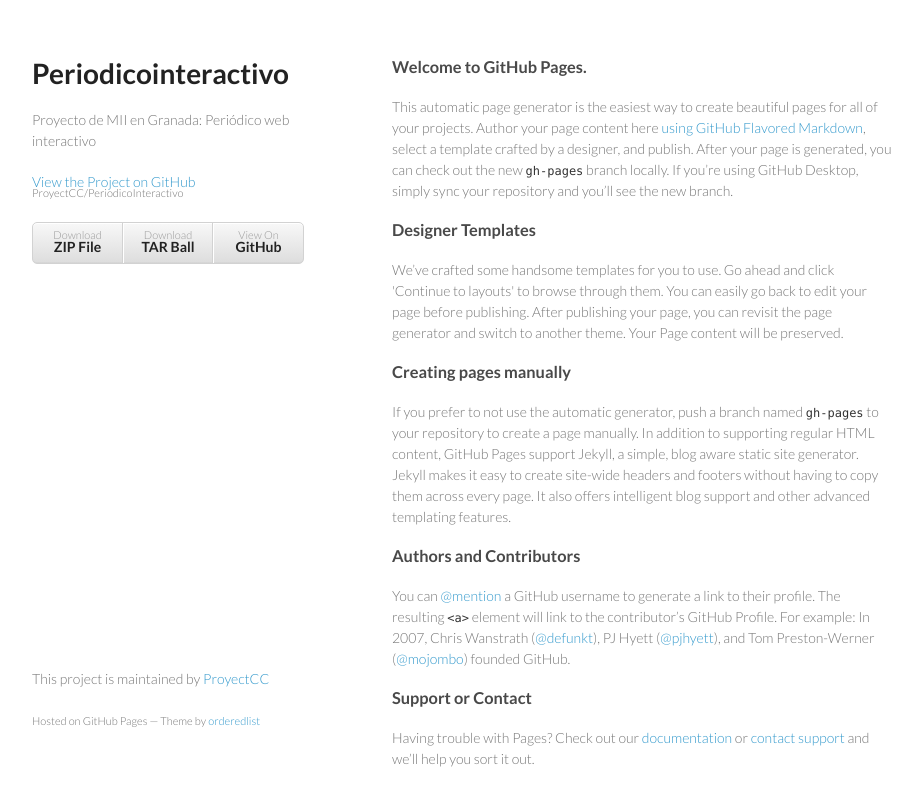
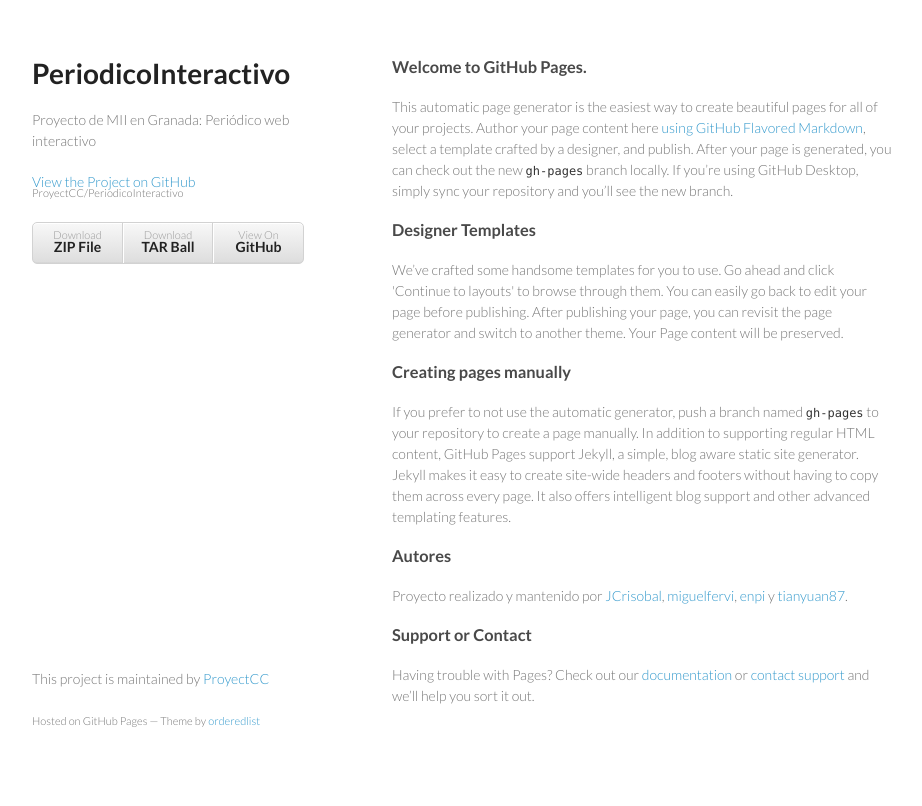
Before and after one commit to ProyectCC/PeriodicoInteractivo, a plain HTML site: page index.html in a window 1280 px wide. Shown: the whole page, without its empty margins (178-1100 px from the left). Drawn offline with Linux system fonts and the light colour scheme.

Commit message:
Añado autores a la web #4

```diff
--- a/index.html
+++ b/index.html
@@ -8,6 +8,7 @@
     <link rel="stylesheet" href="stylesheets/styles.css">
     <link rel="stylesheet" href="stylesheets/github-light.css">
     <meta name="viewport" content="width=device-width, initial-scale=1, user-scalable=no">
+    <meta name="author" content="@JCristobal, @enpi, @miguelfervi, @tianyuan87">
     <!--[if lt IE 9]>
     <script src="//html5shiv.googlecode.com/svn/trunk/html5.js"></script>
     <![endif]-->
@@ -15,7 +16,7 @@
   <body>
     <div class="wrapper">
       <header>
-        <h1>Periodicointeractivo</h1>
+        <h1>PeriodicoInteractivo</h1>
         <p>Proyecto de MII en Granada: Periódico web interactivo</p>
 
         <p class="view"><a href="https://github.com/ProyectCC/PeriodicoInteractivo">View the Project on GitHub <small>ProyectCC/PeriodicoInteractivo</small></a></p>
@@ -44,9 +45,11 @@
 <p>If you prefer to not use the automatic generator, push a branch named <code>gh-pages</code> to your repository to create a page manually. In addition to supporting regular HTML content, GitHub Pages support Jekyll, a simple, blog aware static site generator. Jekyll makes it easy to create site-wide headers and footers without having to copy them across every page. It also offers intelligent blog support and other advanced templating features.</p>
 
 <h3>
-<a id="authors-and-contributors" class="anchor" href="#authors-and-contributors" aria-hidden="true"><span class="octicon octicon-link"></span></a>Authors and Contributors</h3>
+<a id="authors-and-contributors" class="anchor" href="#authors-and-contributors" aria-hidden="true"><span class="octicon octicon-link"></span></a>Autores</h3>
 
-<p>You can <a href="https://github.com/blog/821" class="user-mention">@mention</a> a GitHub username to generate a link to their profile. The resulting <code>&lt;a&gt;</code> element will link to the contributor’s GitHub Profile. For example: In 2007, Chris Wanstrath (<a href="https://github.com/defunkt" class="user-mention">@defunkt</a>), PJ Hyett (<a href="https://github.com/pjhyett" class="user-mention">@pjhyett</a>), and Tom Preston-Werner (<a href="https://github.com/mojombo" class="user-mention">@mojombo</a>) founded GitHub.</p>
+<p>
+Proyecto realizado y mantenido por <a href="https://github.com/JCristobal">JCrisobal</a>, <a href="https://github.com/miguelfervi">miguelfervi</a>, <a href="https://github.com/enpi">enpi</a> y <a href="https://github.com/tianyuan87">tianyuan87</a>.
+</p>
 
 <h3>
 <a id="support-or-contact" class="anchor" href="#support-or-contact" aria-hidden="true"><span class="octicon octicon-link"></span></a>Support or Contact</h3>
```
